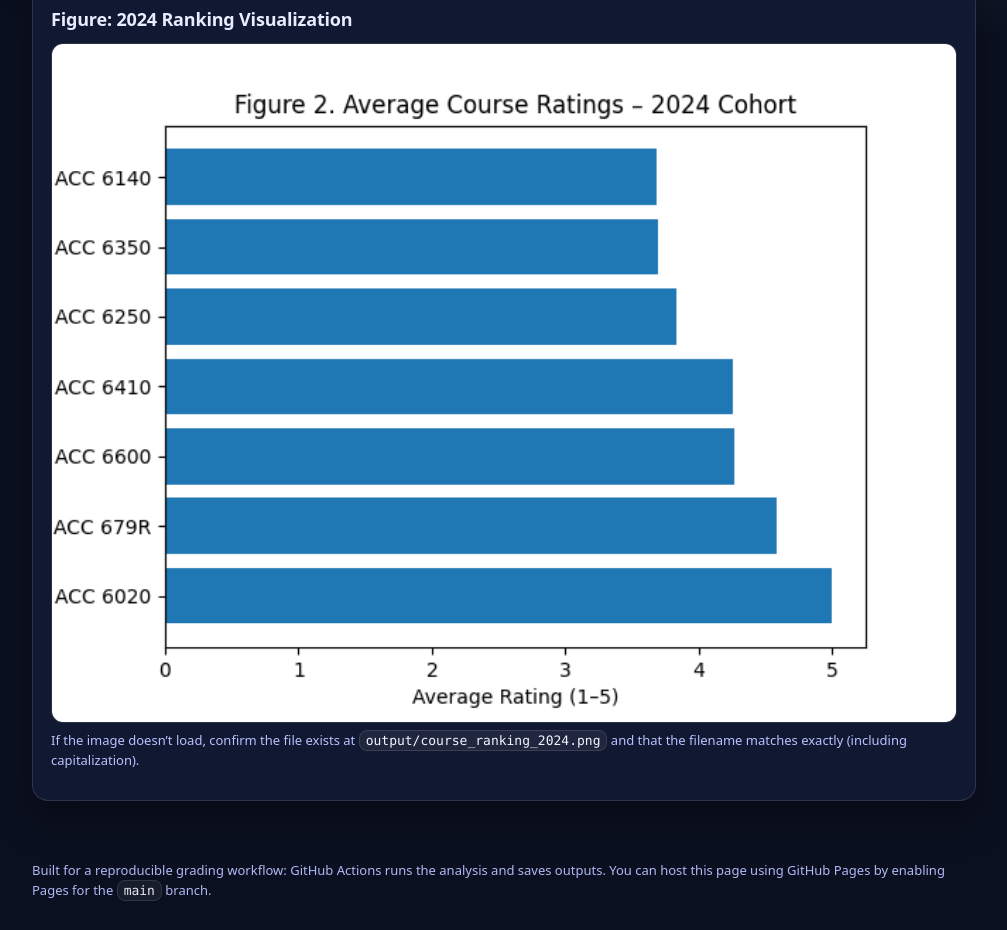
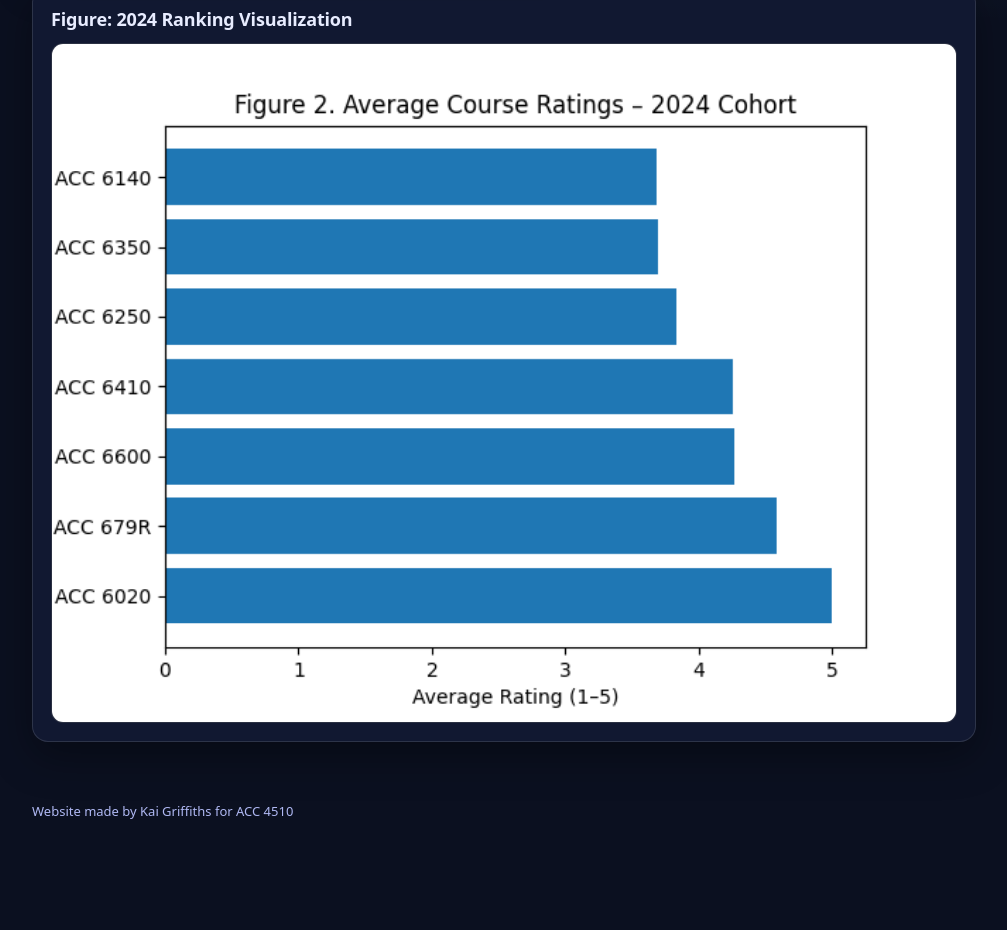
Before and after one commit to kaigriffiths/4510websiteKG, a plain HTML site: page index.html in a window 1280 px wide. Shown: the part 762-1692 px from the top of the page, without its empty margins (136-1143 px from the left). After the commit the page ends 1614 px from the top, so only its background shows below. Drawn offline with Linux system fonts and the light colour scheme.

Commit message:
Update index.html

```diff
--- a/index.html
+++ b/index.html
@@ -221,17 +221,12 @@
       <div class="figure-wrap">
         <img src="output/Figure2_2024_CourseRatings.png" alt="Horizontal bar chart of average course ratings for 2024" />
       </div>
-      <p class="note">
-        If the image doesn’t load, confirm the file exists at <code>output/course_ranking_2024.png</code>
-        and that the filename matches exactly (including capitalization).
-      </p>
     </section>
   </main>
 
   <footer>
     <div>
-      Built for a reproducible grading workflow: GitHub Actions runs the analysis and saves outputs.
-      You can host this page using GitHub Pages by enabling Pages for the <code>main</code> branch.
+      Website made by Kai Griffiths for ACC 4510
     </div>
   </footer>
 </body>
```
